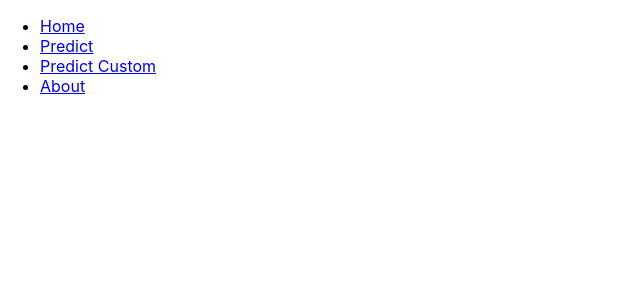
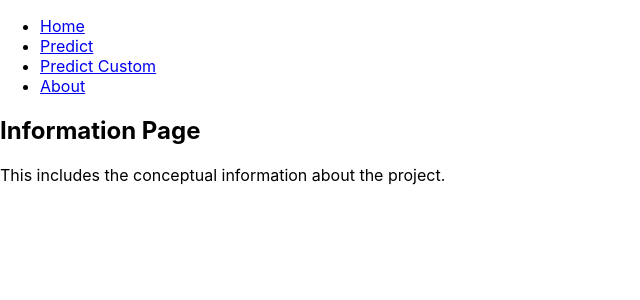
Before and after one commit to akchaud5/epl-predictor, a React (Create React App) app in the folder app/frontend/: page /info in a window 1280 px wide. Shown: the top 300 px of the page, without its empty margins (0-640 px from the left). Built offline with nearby package versions, Linux system fonts and the light colour scheme.

Commit message:
Added information page

```diff
--- a/app/frontend/src/App.js
+++ b/app/frontend/src/App.js
@@ -7,9 +7,11 @@ import HomePage from './pages/HomePage';
 import PredictPage from './pages/PredictPage';
 import PredictCustomPage from './pages/PredictCustomPage';
 import AboutPage from './pages/AboutPage';
+import InformationPage from './pages/InformationPage'
 import Button from './components/Button';
 import Message from './components/Message';
 import InputWithButton from './components/InputWithButton';
+
 
 function App() {
     return (
@@ -21,6 +23,7 @@ function App() {
                     <Route path="/predict" element={<PredictPage />} />
                     <Route path="/predict-custom" element={<PredictCustomPage />} />
                     <Route path="/about" element={<AboutPage />} />
+                    <Route path="/info" element={<InformationPage/>} />
 
                     <Route path="/button" element={<Button buttonText="Click me" handleClick={() => alert('Button clicked!')} />} />
                     <Route path="/message" element={<Message message="Welcome to our website!" />} />
--- /dev/null
+++ b/app/frontend/src/pages/InformationPage.js
@@ -0,0 +1,12 @@
+import React from 'react';
+
+const InformationPage = () => {
+    return (
+        <div>
+            <h2>Information Page</h2>
+            <p>This includes the conceptual information about the project.</p>
+        </div>
+    );
+}
+
+export default InformationPage;
```
Also changed, not shown: 1 other file (tests, documents, lock files or other folders).
